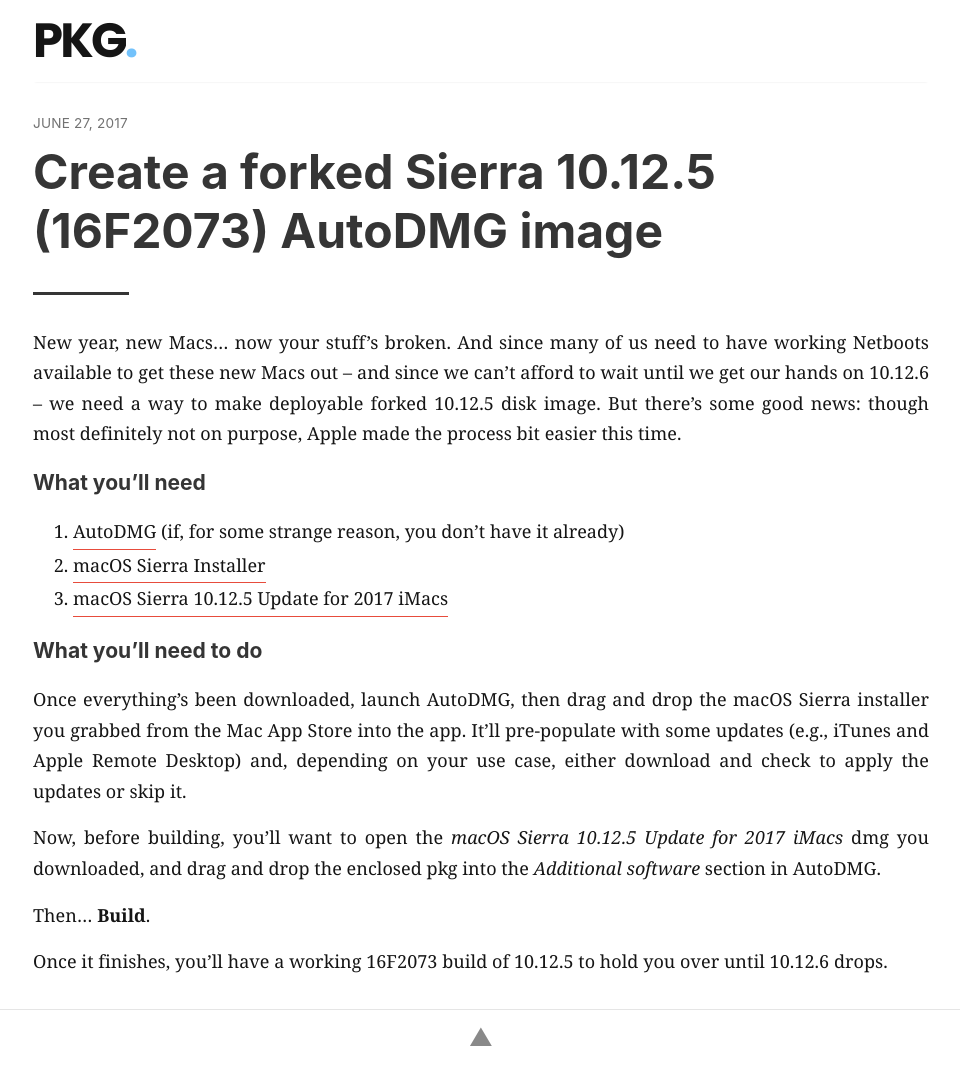
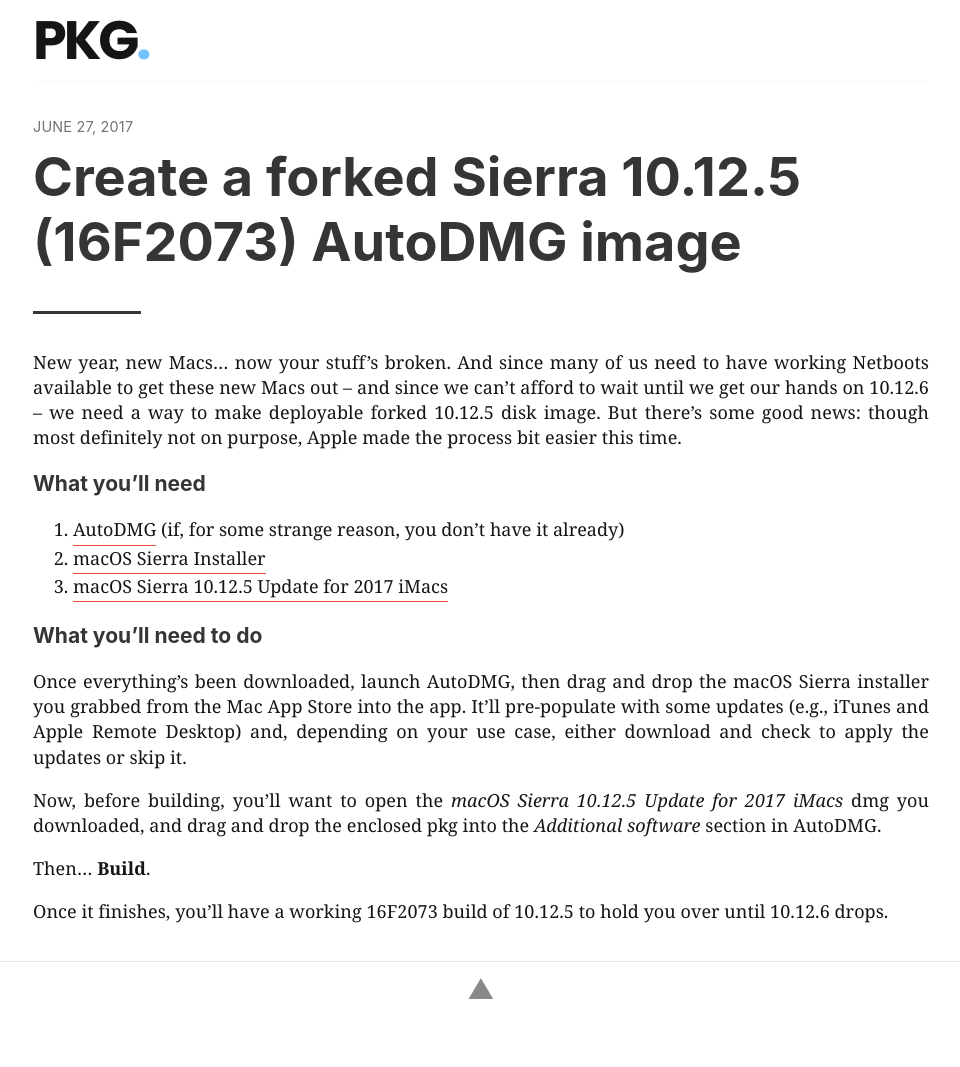
Before and after one commit to geoffrepoli/pkg.fm, a Jekyll site: the page built from _posts/2017-06-27-create-a-forked-sierra-autodmg-image.md, in a window 1280 px wide and 1067 px high. Shown: the whole window, without its empty margins (159-1119 px from the left). Built offline with Jekyll 4.4.1, drawn with Linux system fonts in a browser that asks for light colours; nearby versions of some CDN libraries.

Commit message:
Edited js

```diff
--- a/_includes/nav-shadow-delay.html
+++ b/_includes/nav-shadow-delay.html
@@ -29,7 +29,9 @@
   }
 }
 
-const $$header = document.querySelector('.nav-container');
+let $$header;
+if($(window).width() < 601) $$header = document.querySelector('.nav');
+else $$header = document.querySelector('.nav-container');
 
 window.addEventListener('scroll', throttle(onScroll, 25));
 </script>
--- a/_sass/_base.scss
+++ b/_sass/_base.scss
@@ -1,6 +1,6 @@
 * {
   @include box-sizing;
-  line-height: 1.7;
+  line-height: 1.4;
 }
 
 html,
@@ -14,18 +14,20 @@
   -ms-text-size-adjust: 100%;
   -webkit-text-size-adjust: 100%;
   font-family: sans serif;
+  font-size: 18px;
+  @media (max-width: 600px) {
+    font-size: 14px;
+  }
 }
 
 body {
+  -moz-font-feature-settings: 'liga' on;
   -moz-osx-font-smoothing: grayscale;
-  -moz-font-feature-settings: 'liga' on;
   -webkit-font-smoothing: antialiased;
   font-family: $sans-font;
-  font-size: 18px;
   font-style: normal;
   font-weight: 400;
   letter-spacing: 0;
-  line-height: 1.4;
   text-rendering: optimizeLegibility;
 }
 
--- a/_sass/_nav.scss
+++ b/_sass/_nav.scss
@@ -5,10 +5,29 @@
   width: 100%;
   z-index: 1;
   @media (max-width: 600px) {
+    background: $nav-bg-phone;
     transform: translateY(0);
     transform: translate3d(0, 0, 0);
     transition: .5s transform;
     will-change: transform;
+
+    &.is-active::after {
+      opacity: 1;
+    }
+
+    &::after {
+      backface-visibility: hidden;
+      bottom: 0;
+      box-shadow: 0 1px 2px rgba(0, 0, 0, .2);
+      content: '';
+      left: 0;
+      opacity: 0;
+      position: absolute;
+      right: 0;
+      top: 0;
+      transition: opacity 1s;
+      z-index: -1;
+    }
   }
 
   a {
@@ -17,22 +36,12 @@
   }
 
   &-container {
-    box-shadow: 0 2px 2px -2px rgba(0, 0, 0, .1);
     margin: 0 auto;
     position: relative;
     width: 90%;
     @media (min-width: 600px) {
+      box-shadow: 0 2px 2px -2px rgba(0, 0, 0, .1);
       width: 80%;
-    }
-    @media (min-width: 1024px) {
-      width: 70%;
-    }
-    @media (min-width: 1366px) {
-      width: 60%;
-    }
-    @media (min-width: 1800px) {
-      width: 40%;
-    }
 
       &.is-active::after {
         opacity: 1;
@@ -50,6 +59,16 @@
         top: 0;
         transition: opacity 1s;
         z-index: -1;
+      }
+    }
+    @media (min-width: 1024px) {
+      width: 70%;
+    }
+    @media (min-width: 1366px) {
+      width: 60%;
+    }
+    @media (min-width: 1800px) {
+      width: 40%;
     }
   }
 
--- a/_sass/_post.scss
+++ b/_sass/_post.scss
@@ -1,13 +1,13 @@
 .post {
   font-family: $serif-font;
   margin: 0 auto;
-  padding: 4rem 0 1rem 0;
+  padding: 4rem 0 1rem;
   width: 90%;
   @media (min-width: 400px) {
-    padding: 5rem 0rem 1rem 0rem;
+    padding: 5rem 0 1rem;
   }
   @media (min-width: 600px) {
-    padding: 5rem 0rem 1rem 0rem;
+    padding: 5rem 0 1rem;
     width: 80%;
   }
   @media (min-width: 1024px) {
@@ -17,18 +17,21 @@
     width: 60%;
   }
   @media (min-width: 1800px) {
-    padding: 6rem 0rem 1rem 0rem;
+    padding: 6rem 0 1rem;
     width: 40%;
   }
 
   &-date {
     color: $default-color;
     font-family: $sans-font;
-    font-size: .85rem;
+    font-size: .8rem;
     letter-spacing: .2px;
     opacity: .6;
-    padding-top: 2rem;
+    padding-top: .5rem;
     text-transform: uppercase;
+    @media (min-width: 1024px) {
+      padding-top: 1.5rem;
+    }
 
     span {
       font-style: italic;
@@ -40,7 +43,7 @@
     font-family: $sans-font;
     font-size: 2rem;
     font-weight: 700;
-    margin-top: 0.4rem;
+    margin-top: .4rem;
     text-align: left;
     width: 100%;
     @media (min-width: 500px) {
@@ -63,8 +66,6 @@
     letter-spacing: .003rem;
     margin: 0 0 1rem;
     text-align: justify;
-    --x-height-multiplier: 0.35;
-    --base-multiplier: 0.179;
   }
 
   a {
@@ -82,7 +83,7 @@
       content: '';
       display: block;
       height: 2px;
-      transition: width 0.3s ease-in-out;
+      transition: width .3s ease-in-out;
       width: 0%;
     }
   }
--- a/_sass/_variables.scss
+++ b/_sass/_variables.scss
@@ -8,9 +8,10 @@
 $white: #fff;
 $blue: #73c2fb;
 $red: #e74c3c;
-$shadow-color: rgba(204, 204, 204, 0.8);
-$long-shadow: 0 0px 0 #c9c1c1, 0 1px 0 #c2b9b9, 0 2px 0 #bbb1b1, 0 3px 0 #b4a8a8, 0 4px 0 #ada0a0, 0 5px 0 #a59898, 0 6px 0 #9e9090, 0 7px 0 #978888, 0 8px 0 #908080, 0 9px 5px rgba(0, 0, 0, 0.3);
+$shadow-color: rgba(204, 204, 204, .8);
+$long-shadow: 0 0px 0 #c9c1c1, 0 1px 0 #c2b9b9, 0 2px 0 #bbb1b1, 0 3px 0 #b4a8a8, 0 4px 0 #ada0a0, 0 5px 0 #a59898, 0 6px 0 #9e9090, 0 7px 0 #978888, 0 8px 0 #908080, 0 9px 5px rgba(0, 0, 0, .3);
 $nav-bg: rgba(255, 255, 255, .97);
+$nav-bg-phone: rgba(255, 255, 255, .98);
 $title-font: Poppins, 'Helvetica Neue', sans-serif;
 $post-title-font: 'Lucida Grande', 'Lucida Sans Unicode', 'Lucida Sans', Geneva, Arial, sans-serif;
 $serif-font: Georgia, Cambria, 'Times New Roman', Times, serif;
@@ -19,13 +20,13 @@
 $code-color: #e74c3c;
 
 @mixin box-sizing($type: border-box) {
+  -moz-box-sizing: $type;
   -webkit-box-sizing: $type;
-  -moz-box-sizing: $type;
   box-sizing: $type;
 }
 
 @mixin transition($args...) {
+  -moz-transition: $args;
   -webkit-transition: $args;
-  -moz-transition: $args;
   transition: $args;
 }
```
Lines whose indentation alone changed are shown as unchanged.
